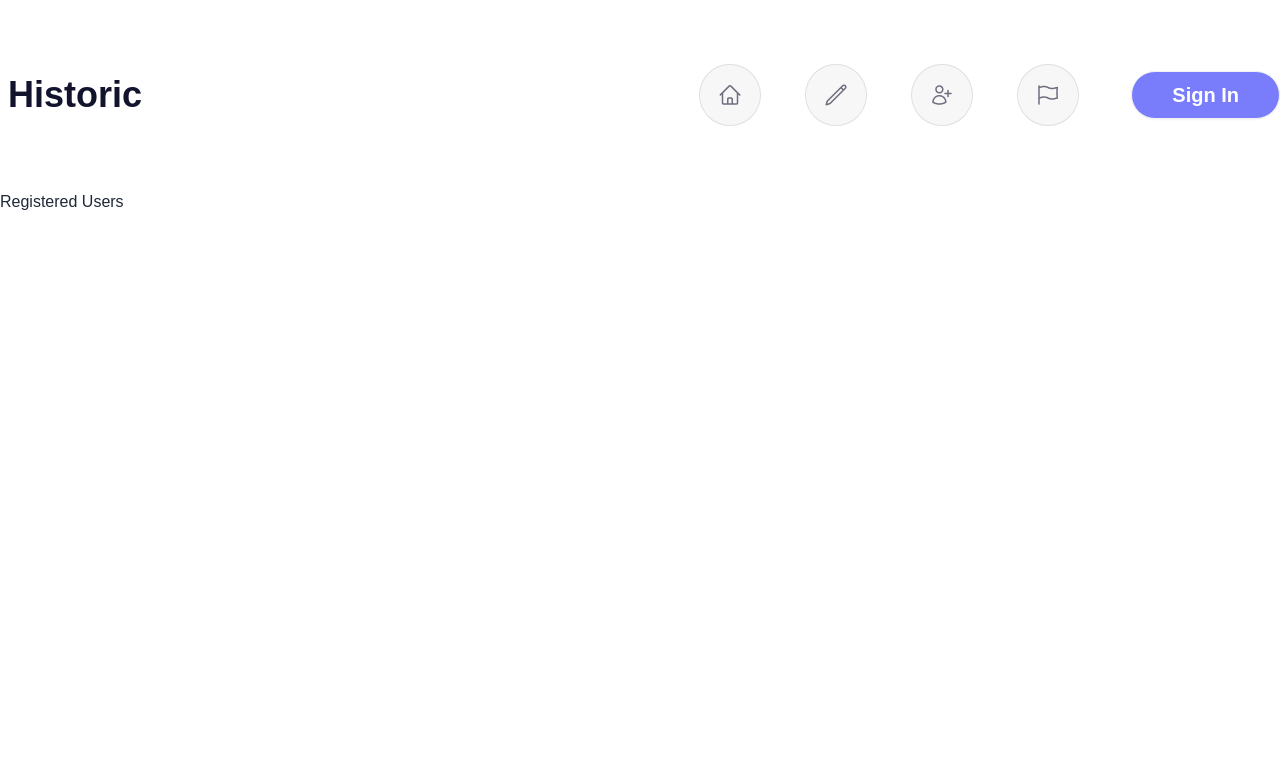
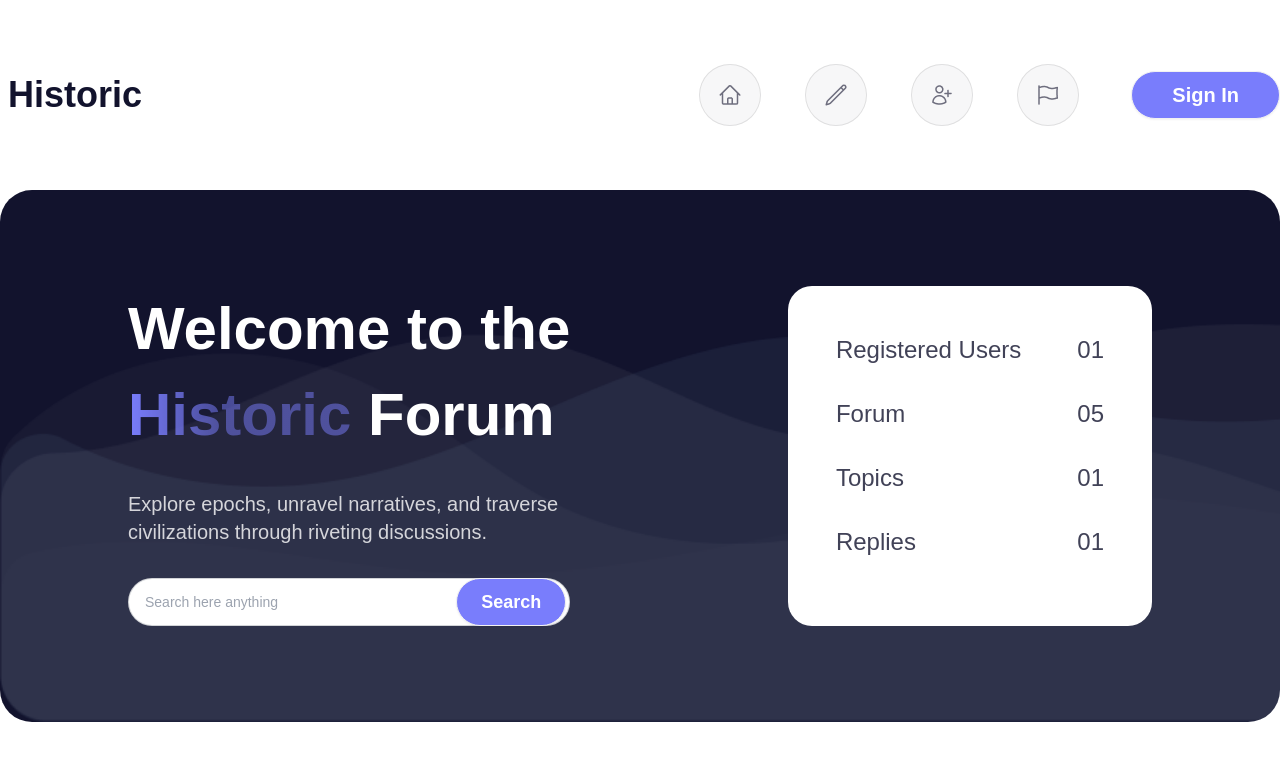
Before and after one commit to asshikhon/b9-assignment-6, a plain HTML site: page index.html in a window 1280 px wide. Drawn offline with nearby package versions, Linux system fonts and the light colour scheme.

Commit message:
added banner section

```diff
--- a/index.html
+++ b/index.html
@@ -66,14 +66,61 @@
 
 <!-- banner section -->
 
-<section>
-<div>
+<section style="background-image: url(./images/bgbanner.png); background-repeat: no-repeat; background-size: cover;" class="bg-[#12132D] rounded-[32px] mx-4 lg:mx-0">
 
-    <!-- 2nd section -->
-</div>
-<div>
-    <p class="">Registered Users</p>
-</div>
+    <div class="flex justify-between flex-col lg:flex-row py-12 lg:py-24 px-12 lg:px-32">
+
+    <!-- 1st side -->
+    <div>
+        <h1 class="text-white text-6xl font-black leading-[86px]">
+            Welcome to the <br> <span style="background: linear-gradient(90deg, #797DFC 0.83%, rgba(121, 125, 252, 0.50) 41%);
+            background-clip: text;
+            -webkit-background-clip: text;
+            -webkit-text-fill-color: transparent;
+            " class="">Historic</span> Forum
+        </h1>
+
+        <p class="text-[#ffffffcc] text-xl font-medium py-8">Explore epochs, unravel narratives, and traverse <br> civilizations through riveting discussions.</p>
+
+        <div id="cuponContainer" class="relative rounded-3xl">
+            <input id="input-field" class="input w-full input-bordered rounded-3xl join-item text-[#03071266] text-sm" placeholder="Search here anything"/>
+            <button id="apply-btn" class="btn text-white bg-[#797DFC] text-lg font-bold absolute right-1 rounded-3xl px-6">Search</button>
+          </div>
+
+        </div>
+
+            <!-- 2nd side -->
+        <div class="space-y-8 bg-white p-6 lg:p-12 rounded-3xl mt-6 lg:mt-0 w-auto">
+
+            <div class="flex justify-between gap-14">
+                <p class="text-[#12132dcc] text-2xl font-medium">Registered Users</p>
+                <p class="text-[#12132dcc] text-2xl font-medium">01</p>
+            </div>
+
+                <div class="flex justify-between">
+                <p class="text-[#12132dcc] text-2xl font-medium">Forum</p>
+                <p class="text-[#12132dcc] text-2xl font-medium">05</p>
+            </div>
+
+                <div class="flex justify-between">
+                <p class="text-[#12132dcc] text-2xl font-medium">Topics</p>
+                <p class="text-[#12132dcc] text-2xl font-medium">01</p>
+            </div>
+
+                <div class="flex justify-between">
+                <p class="text-[#12132dcc] text-2xl font-medium">Replies</p>
+                <p class="text-[#12132dcc] text-2xl font-medium">01</p>
+            </div>
+
+        </div>
+
+    </div>
+
+
+
+
+
+
 
 </section>
 
```
